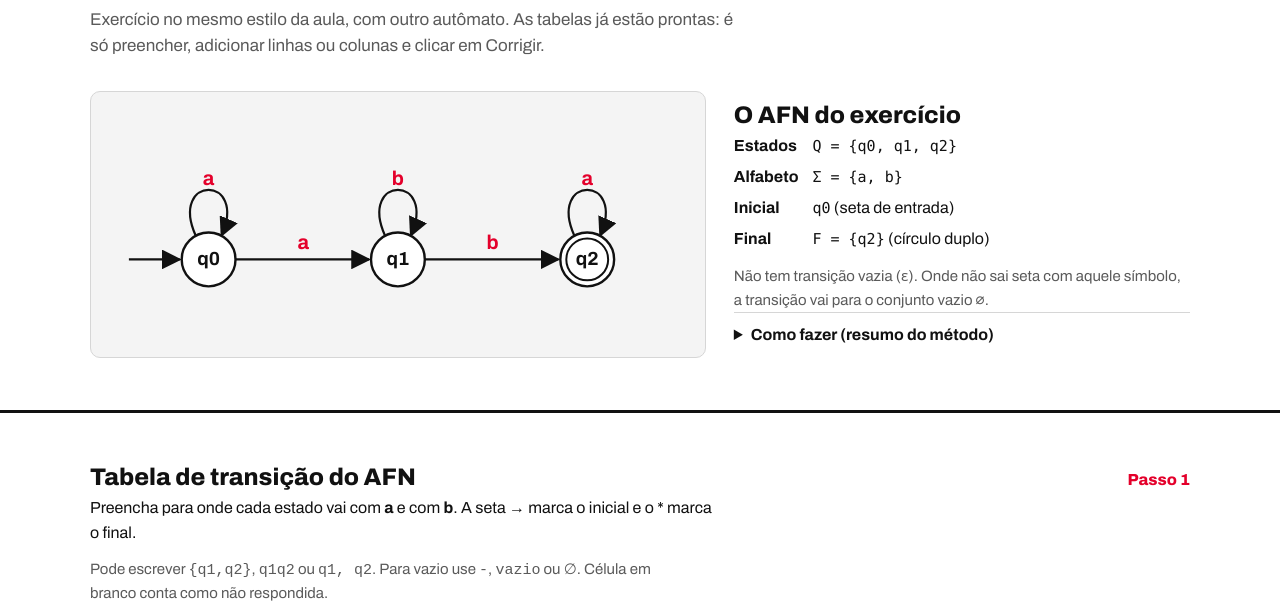
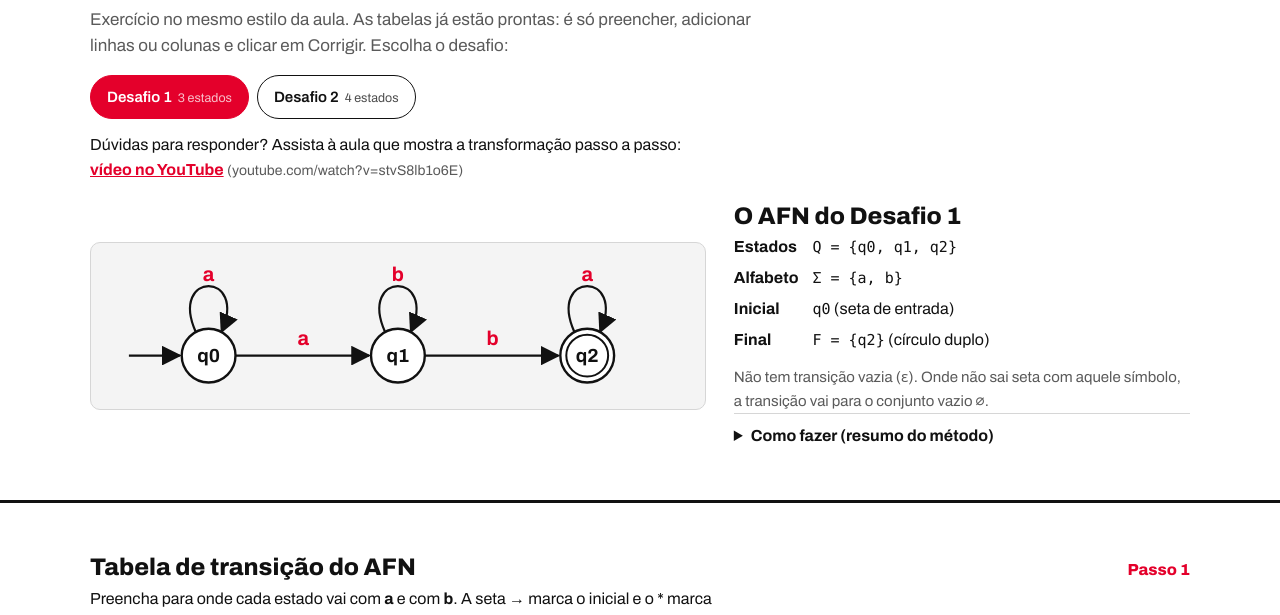
Before and after one commit to ArielShal0m/exercicio-afn-afd, a plain HTML site: page index.html in a window 1280 px wide. Shown: the part 115-730 px from the top of the page. Drawn offline with Linux system fonts and the light colour scheme.

Commit message:
Adiciona Desafio 2 (4 estados), link da aula, ∅ opcional e ajustes para celular
Co-Authored-By: Claude Opus 5.5 <noreply@anthropic.com>
Claude-Session: https://claude.ai/code/session_01Ht9NPruBVtujSy1QbjsSwR

```diff
--- a/index.html
+++ b/index.html
@@ -110,24 +110,35 @@ textarea#out{width:100%;min-height:160px;font:14px ui-monospace,monospace;margin
 @media(max-width:860px){.drawgrid{grid-template-columns:minmax(0,1fr)}}
 @media(max-width:760px){.top{grid-template-columns:minmax(0,1fr)}}
 @media(max-width:600px){.q{grid-template-columns:minmax(0,1fr)}}
+.chsel{display:flex;flex-wrap:wrap;gap:8px;margin-top:16px}
+.chsel button{font:600 15px Archivo,sans-serif;min-height:44px;padding:0 16px;border-radius:999px;border:1.5px solid var(--ink);background:var(--bg);color:var(--ink);cursor:pointer}
+.chsel button small{font-weight:400;opacity:.75;margin-left:6px}
+.chsel button[aria-pressed=true]{background:var(--red);border-color:var(--red);color:#fff}
+.sm{display:none}
+.help{margin:14px 0 0;font-size:16px}
+.help a{color:var(--red);font-weight:700}
+.mut{color:var(--mut);font-size:14px;overflow-wrap:anywhere}
+@media(max-width:600px){td input[type=text],th input{min-width:4.4em;padding:8px 4px}th{font-size:13px}th,td{padding:3px}.del{width:36px}.lg{display:none}.sm{display:inline}}
 @media(prefers-reduced-motion:no-preference){.fb.show{animation:pop .25s ease-out}@keyframes pop{from{opacity:0;transform:translateY(-4px)}to{opacity:1;transform:none}}}
 </style>
 </head>
 <body>
 <header class="band"><div class="wrap">
 <h1>Conversão de AFN para AFD</h1>
-<p class="lead">Exercício no mesmo estilo da aula, com outro autômato. As tabelas já estão prontas: é só preencher, adicionar linhas ou colunas e clicar em Corrigir.</p>
+<p class="lead">Exercício no mesmo estilo da aula. As tabelas já estão prontas: é só preencher, adicionar linhas ou colunas e clicar em Corrigir. Escolha o desafio:</p>
+<div class="chsel" role="group" aria-label="Escolher desafio"><button data-act="ch" data-ch="1" aria-pressed="true">Desafio 1<small>3 estados</small></button><button data-act="ch" data-ch="2" aria-pressed="false">Desafio 2<small>4 estados</small></button></div>
+<p class="help">Dúvidas para responder? Assista à aula que mostra a transformação passo a passo: <a href="https://www.youtube.com/watch?v=stvS8lb1o6E" target="_blank" rel="noopener">vídeo no YouTube</a> <span class="mut">(youtube.com/watch?v=stvS8lb1o6E)</span></p>
 </div></header>
 
 <section class="band" style="padding-top:12px"><div class="wrap top">
-<div class="diag" aria-label="Diagrama do AFN"><svg id="svg" viewBox="0 0 600 250" role="img"></svg></div>
+<div class="diag" aria-label="Diagrama do AFN"><svg id="svg" viewBox="0 55 600 150" role="img"></svg></div>
 <div class="def">
-<h2>O AFN do exercício</h2>
+<h2>O AFN do Desafio <span class="chn">1</span></h2>
 <dl>
-<dt>Estados</dt><dd><code>Q = {q0, q1, q2}</code></dd>
+<dt>Estados</dt><dd><code id="def-q">Q = {q0, q1, q2}</code></dd>
 <dt>Alfabeto</dt><dd><code>Σ = {a, b}</code></dd>
 <dt>Inicial</dt><dd><code>q0</code> (seta de entrada)</dd>
-<dt>Final</dt><dd><code>F = {q2}</code> (círculo duplo)</dd>
+<dt>Final</dt><dd><code id="def-f">F = {q2}</code> (círculo duplo)</dd>
 </dl>
 <p class="tip">Não tem transição vazia (ε). Onde não sai seta com aquele símbolo, a transição vai para o conjunto vazio <code>∅</code>.</p>
 <details class="how"><summary>Como fazer (resumo do método)</summary>
@@ -136,8 +147,8 @@ textarea#out{width:100%;min-height:160px;font:14px ui-monospace,monospace;margin
 <li>O estado inicial do AFD é <code>{q0}</code>. Coloque ele na primeira linha.</li>
 <li>Para cada linha, a transição com um símbolo é a <b>união</b> dos destinos de cada estado que está no conjunto.</li>
 <li>Todo conjunto novo que aparecer como destino vira uma linha nova. Repita até não surgir nenhum conjunto novo (inclusive <code>∅</code>).</li>
-<li>É final no AFD todo conjunto que contém pelo menos um estado final do AFN (aqui, <code>q2</code>).</li>
-<li>Se você listou todos os subconjuntos (2³ = 8), marque como <b>inacessível</b> todo conjunto que não aparece como destino saindo de <code>{q0}</code>. Eles são cortados do AFD final.</li>
+<li>É final no AFD todo conjunto que contém pelo menos um estado final do AFN (aqui, <code class="fn">q2</code>).</li>
+<li>Se você listou todos os subconjuntos (<span class="nsub">2³ = 8</span>), marque como <b>inacessível</b> todo conjunto que não aparece como destino saindo de <code>{q0}</code>. Eles são cortados do AFD final.</li>
 </ol></details>
 </div>
 </div></section>
@@ -159,7 +170,7 @@ textarea#out{width:100%;min-height:160px;font:14px ui-monospace,monospace;margin
 
 <section class="band step"><div class="wrap">
 <div class="stephead"><h2>Tabela de transição do AFD</h2><span class="tag">Passo 2</span></div>
-<p>Pode fazer de dois jeitos: <b>listar os 8 subconjuntos</b> (incluindo ∅), preencher tudo e marcar os inacessíveis; ou <b>começar por {q0}</b> e só criar linha para os conjuntos que aparecem como destino. Marque também o inicial e os finais.</p>
+<p>Pode fazer de dois jeitos: <b>listar os <span class="nsubn">8</span> subconjuntos</b> (incluindo ∅), preencher tudo e marcar os inacessíveis; ou <b>começar por {q0}</b> e só criar linha para os conjuntos que aparecem como destino. Marque também o inicial e os finais.</p>
 <p class="tip">Escreva os estados como conjuntos: <code>{q0}</code>, <code>{q1,q2}</code>, <code>∅</code>. A ordem das linhas não importa. A linha do estado vazio (∅) é opcional: com ou sem ela, está certo.</p>
 <div class="scroll"><table id="t-afd"></table></div>
 <div class="btns">
@@ -181,7 +192,7 @@ textarea#out{width:100%;min-height:160px;font:14px ui-monospace,monospace;margin
 <section class="band step"><div class="wrap">
 <div class="stephead"><h2>Conferindo o AFD</h2><span class="tag">Passo 3</span></div>
 <p>Use a sua tabela do AFD para responder. Para testar uma cadeia, comece em <code>{q0}</code> e vá seguindo a tabela símbolo por símbolo.</p>
-<div class="q"><label for="q-tot">Quantos subconjuntos existem ao todo com 3 estados (contando o ∅)?</label><input id="q-tot" type="text" inputmode="numeric"></div>
+<div class="q"><label for="q-tot">Quantos subconjuntos existem ao todo com <span class="nq">3</span> estados (contando o ∅)?</label><input id="q-tot" type="text" inputmode="numeric"></div>
 <div class="q"><label for="q-inac">Quantos desses são inacessíveis?</label><input id="q-inac" type="text" inputmode="numeric"></div>
 <div class="q"><label for="q-n">Quantos estados sobram no AFD final? (com ou sem o ∅, os dois valem)</label><input id="q-n" type="text" inputmode="numeric"></div>
 <div class="q"><label for="q-fin">Quantos estados finais o AFD tem?</label><input id="q-fin" type="text" inputmode="numeric"></div>
@@ -234,10 +245,15 @@ textarea#out{width:100%;min-height:160px;font:14px ui-monospace,monospace;margin
 <script>
 {
 const SIG=['a','b'];
-const NFA={q0:{a:['q0','q1'],b:[]},q1:{a:[],b:['q1','q2']},q2:{a:['q2'],b:[]}};
-const START='q0',FINALS=['q2'];const FN=FINALS[0];
-const STRS=['ab','aab','b','aba','abab','abb','aa'];
-const KEY='afn-afd-ex2';
+const CHS={
+  1:{nfa:{q0:{a:['q0','q1'],b:[]},q1:{a:[],b:['q1','q2']},q2:{a:['q2'],b:[]}},start:'q0',finals:['q2'],
+     strs:['ab','aab','b','aba','abab','abb','aa'],legacy:'afn-afd-ex2',vb:'0 55 600 150',
+     pos:{q0:[110,160],q1:[300,160],q2:[490,160]},edges:[['q0','q1','a',-1],['q1','q2','b',-1]],loops:[['q0','up','a'],['q1','up','b'],['q2','up','a']]},
+  2:{nfa:{q0:{a:['q1','q2'],b:[]},q1:{a:['q1'],b:['q3']},q2:{a:[],b:['q2','q3']},q3:{a:['q3'],b:[]}},start:'q0',finals:['q3'],
+     strs:['ab','aab','abab','b','abba','aaa','abaa'],vb:'0 0 600 345',
+     pos:{q0:[95,165],q1:[290,80],q2:[290,250],q3:[480,165]},edges:[['q0','q1','a',1],['q0','q2','a',-1],['q1','q3','b',1],['q2','q3','b',-1]],loops:[['q1','up','a'],['q2','down','b'],['q3','right','a']]}
+};
+let CH=1,NFA,START,FINALS,FN,STRS,KEY,DFA,order,QS,ALL,DEAD,VW=720;
 const key=a=>[...a].sort((x,y)=>+x.slice(1)-+y.slice(1)).join(',');
 const fmt0=k=>k===''?'∅':'{'+k+'}';
 const fmt=k=>fmt0(k)+(state&&state.ren&&state.ren.map&&(k in state.ren.map)?' ('+state.ren.map[k]+')':'');
@@ -245,12 +261,12 @@ const esc=s=>String(s).replace(/[&<>"]/g,c=>({'&':'&amp;','<':'&lt;','>':'&gt;',
 
 /* construção por subconjuntos derivada do AFN */
 const step=(set,x)=>{const r=new Set();set.forEach(q=>NFA[q][x].forEach(d=>r.add(d)));return key(r)};
-const DFA={};const order=[];
-{const queue=[key([START])];while(queue.length){const k=queue.shift();if(k in DFA)continue;const set=k?k.split(','):[];const tr={};SIG.forEach(x=>{tr[x]=step(set,x);if(!(tr[x] in DFA))queue.push(tr[x])});DFA[k]={tr,fin:set.some(q=>FINALS.includes(q)),ini:k===START};order.push(k)}}
+function computeCH(id){const c=CHS[id];CH=id;NFA=c.nfa;START=c.start;FINALS=c.finals;FN=FINALS[0];STRS=c.strs;KEY='afn-afd-ch'+id;
+  DFA={};order=[];const queue=[key([START])];while(queue.length){const k=queue.shift();if(k in DFA)continue;const set=k?k.split(','):[];const tr={};SIG.forEach(x=>{tr[x]=step(set,x);if(!(tr[x] in DFA))queue.push(tr[x])});DFA[k]={tr,fin:set.some(q=>FINALS.includes(q)),ini:k===START};order.push(k)}
+  QS=Object.keys(NFA);ALL=[];for(let m=0;m<(1<<QS.length);m++)ALL.push(key(QS.filter((q,i)=>m>>i&1)));ALL.sort((x,y)=>(x?x.split(',').length:0)-(y?y.split(',').length:0)||x.localeCompare(y));
+  DEAD=order.filter(k=>SIG.every(x=>DFA[k].tr[x]===k)&&!DFA[k].fin);}
 const accepts=w=>{let k=START;for(const c of w)k=DFA[k].tr[c];return DFA[k].fin};
-const QS=Object.keys(NFA);const ALL=[];for(let m=0;m<(1<<QS.length);m++)ALL.push(key(QS.filter((q,i)=>m>>i&1)));ALL.sort((x,y)=>(x?x.split(',').length:0)-(y?y.split(',').length:0)||x.localeCompare(y));
 const trOf=(k,x)=>step(k?k.split(','):[],x);const isFin=k=>(k?k.split(','):[]).some(q=>FINALS.includes(q));
-const DEAD=order.filter(k=>SIG.every(x=>DFA[k].tr[x]===k)&&!DFA[k].fin);
 
 function parseSet(str){
   const s=String(str??'').trim().toLowerCase();
@@ -279,7 +295,7 @@ function renderRen(){const ren=state.ren,box=document.getElementById('renmap');
   const rowOf=k=>state.afd.rows.find(r=>{const p=parseSet(r.s);return Array.isArray(p)&&key(p)===k});
   box.innerHTML='<p class="tip" style="margin-top:10px">'+Object.keys(ren.map).map(k=>ren.map[k]+' = '+esc(fmt0(k))).join(' · ')+'. Mudou a tabela? Clique em Renomear de novo para atualizar.</p>'}
 const fresh=()=>({
-  afn:{flags:false,cols:['a','b'],rows:[{s:'→q0',v:['','']},{s:'q1',v:['','']},{s:'*q2',v:['','']}]},
+  afn:{flags:false,cols:['a','b'],rows:Object.keys(NFA).map(q=>({s:(q===START?'→':'')+(FINALS.includes(q)?'*':'')+q,v:['','']}))},
   afd:{flags:true,cols:['a','b'],rows:[{s:'',v:['',''],ini:false,fin:false,inac:false},{s:'',v:['',''],ini:false,fin:false,inac:false}]},
   q:{tot:'',inac:'',n:'',fin:'',dead:'',strs:{}},
   draw:{nid:1,nodes:[],edges:[]}
@@ -291,7 +307,7 @@ function render(id){
   const S=id==='afd'&&state.ren&&state.ren.on&&state.ren.map;
   let h='<thead><tr>'+(S?'<th>Novo nome</th>':'')+'<th>'+(id==='afn'?'δ (AFN)':'Estado do AFD')+'</th>';
   t.cols.forEach((c,j)=>{h+=`<th><input aria-label="Símbolo da coluna ${j+1}" data-t="${id}" data-k="h" data-c="${j}" value="${esc(c)}"></th>`});
-  if(t.flags)h+='<th>Inicial</th><th>Final</th><th>Inacessível</th>';
+  if(t.flags)h+='<th><span class="lg">Inicial</span><span class="sm">Ini.</span></th><th><span class="lg">Final</span><span class="sm">Fin.</span></th><th><span class="lg">Inacessível</span><span class="sm">Inac.</span></th>';
   h+='<th aria-label="Remover"></th></tr></thead><tbody>';
   t.rows.forEach((r,i)=>{
     const ro=S?' readonly class="ren"':'';
@@ -320,7 +336,7 @@ function gabarito(){
 }
 
 function drawSvg(){
-  const N={q0:[110,160],q1:[300,160],q2:[490,160]},R=27;
+  const c=CHS[CH],N=c.pos,R=27;document.getElementById('svg').setAttribute('viewBox',c.vb);
   let s='<defs><marker id="ar" viewBox="0 0 10 10" refX="9" refY="5" markerWidth="9" markerHeight="9" orient="auto-start-reverse"><path d="M0,0L10,5L0,10z" fill="currentColor"/></marker></defs>';
   const lbl=(x,y,t)=>`<text x="${x}" y="${y}" text-anchor="middle" dominant-baseline="middle" font-size="20" font-weight="700" fill="var(--red)" font-family="Archivo,sans-serif">${t}</text>`;
   const edge=(p,q,t,side)=>{const[x1,y1]=N[p],[x2,y2]=N[q],dx=x2-x1,dy=y2-y1,L=Math.hypot(dx,dy),ux=dx/L,uy=dy/L;
@@ -331,9 +347,8 @@ function drawSvg(){
     else if(dir==='down'){d=`M${x-13},${y+24} C${x-40},${y+85} ${x+40},${y+85} ${x+13},${y+24}`;lx=x;ly=y+80}
     else{d=`M${x+24},${y-13} C${x+85},${y-40} ${x+85},${y+40} ${x+24},${y+13}`;lx=x+82;ly=y}
     s+=`<path d="${d}" fill="none" stroke="currentColor" stroke-width="2.2" marker-end="url(#ar)"/>`+lbl(lx,ly,t)};
-  s+=`<line x1="30" y1="160" x2="${110-R-2}" y2="160" stroke="currentColor" stroke-width="2.2" marker-end="url(#ar)"/>`;
-  edge('q0','q1','a',-1);edge('q1','q2','b',-1);
-  loop('q0','up','a');loop('q1','up','b');loop('q2','up','a');
+  {const[sx,sy]=N[START];s+=`<line x1="${sx-80}" y1="${sy}" x2="${sx-R-2}" y2="${sy}" stroke="currentColor" stroke-width="2.2" marker-end="url(#ar)"/>`;}
+  c.edges.forEach(e=>edge(...e));c.loops.forEach(l=>loop(...l));
   Object.entries(N).forEach(([n,[x,y]])=>{
     s+=`<circle cx="${x}" cy="${y}" r="${R}" fill="var(--bg)" stroke="currentColor" stroke-width="2.4"/>`;
     if(FINALS.includes(n))s+=`<circle cx="${x}" cy="${y}" r="${R-6}" fill="none" stroke="currentColor" stroke-width="2"/>`;
@@ -401,7 +416,7 @@ function checkQ(){
   const q=state.q,msgs=[];let ok=0;const tot=5+STRS.length;
   const nFin=order.filter(k=>DFA[k].fin).length;const nInac=ALL.length-order.length;
   const set=(id,good)=>mark(document.getElementById(id),good?'ok':(document.getElementById(id).value.trim()?'bad':'emp'));
-  const ga=parseInt(q.tot,10)===ALL.length;set('q-tot',ga);if(ga)ok++;else msgs.push('Com n estados existem 2ⁿ subconjuntos. Aqui n = 3.');
+  const ga=parseInt(q.tot,10)===ALL.length;set('q-tot',ga);if(ga)ok++;else msgs.push('Com n estados existem 2ⁿ subconjuntos. Aqui n = '+QS.length+'.');
   const gb=parseInt(q.inac,10)===nInac;set('q-inac',gb);if(gb)ok++;else msgs.push('Inacessíveis são os subconjuntos que nunca aparecem como destino saindo de {q0}.');
   const nq=parseInt(q.n,10),g1=nq===order.length||(order.includes('')&&nq===order.length-1);set('q-n',g1);if(g1)ok++;else msgs.push('Conte os estados alcançáveis da tabela do AFD (pode contar ou não o ∅).');
   const g2=parseInt(q.fin,10)===nFin;set('q-fin',g2);if(g2)ok++;else msgs.push(`Os finais são os conjuntos alcançáveis que contêm ${FN}.`);
@@ -415,7 +430,7 @@ function exportText(){
   const tbl=t=>{const head='| Estado | '+t.cols.join(' | ')+(t.flags?' | Inicial | Final | Inacessível':'')+' |';const sep='|'+'---|'.repeat(t.cols.length+1+(t.flags?3:0));
     return [head,sep,...t.rows.map(r=>'| '+(r.s||' ')+' | '+r.v.map(v=>v||' ').join(' | ')+(t.flags?` | ${r.ini?'x':''} | ${r.fin?'x':''} | ${r.inac?'x':''}`:'')+' |')].join('\n')};
   const q=state.q;
-  return 'Exercício AFN → AFD (q0 -a-> q0,q1; q1 -b-> q1,q2; q2 -a-> q2; inicial q0; final q2)\n\nPASSO 1, tabela do AFN:\n'+tbl(state.afn)+'\n\nPASSO 2, tabela do AFD:\n'+tbl(state.afd)+
+  return 'Exercício AFN → AFD, Desafio '+CH+' ('+Object.entries(NFA).flatMap(([q,t])=>SIG.filter(x=>t[x].length).map(x=>q+' -'+x+'-> '+t[x].join(','))).join('; ')+'; inicial '+START+'; final '+FINALS.join(',')+')\n\nPASSO 1, tabela do AFN:\n'+tbl(state.afn)+'\n\nPASSO 2, tabela do AFD:\n'+tbl(state.afd)+
   `\n\nPASSO 3:\nTotal de subconjuntos: ${q.tot||'-'}\nInacessíveis: ${q.inac||'-'}\nEstados no AFD final: ${q.n||'-'}\nNº de finais: ${q.fin||'-'}\nEstado morto: ${q.dead||'-'}\n`+STRS.map(w=>`${w}: ${q.strs[w]==='a'?'aceita':q.strs[w]==='r'?'rejeitada':'-'}`).join('\n')+
   (state.ren&&state.ren.map?'\n\nNOMES NOVOS:\n'+Object.keys(state.ren.map).map(k=>state.ren.map[k]+' = '+fmt0(k)).join('\n'):'')+'\n\nPASSO 4, diagrama do AFD:\nEstados: '+(state.draw.nodes.map(n=>(n.ini?'→':'')+(n.fin?'*':'')+n.name).join('  ')||'-')+'\nTransições:\n'+(state.draw.edges.map(e=>`δ(${nodeById(e.from)?.name}, ${e.sym}) = ${nodeById(e.to)?.name}`).join('\n')||'-');
 }
@@ -425,10 +440,10 @@ let pending=null,dmarks={};
 const D=()=>state.draw;
 const nodeR=n=>Math.max(30,String(label(n.name)).length*4.6+10);
 const nodeById=id=>D().nodes.find(n=>n.id===id);
-function addNode(name,x,y){const d=D(),i=d.nodes.length;const n={id:d.nid++,name:name||('S'+i),x:x??(90+(i%4)*175),y:y??(90+Math.floor(i/4)*130%300),ini:false,fin:false,inac:false};d.nodes.push(n);return n}
+function addNode(name,x,y){const d=D(),i=d.nodes.length,cols=VW<600?3:4;const n={id:d.nid++,name:name||('S'+i),x:x??(90+(i%cols)*((VW-170)/(cols-1))),y:y??Math.min(400,90+Math.floor(i/cols)*120),ini:false,fin:false,inac:false};d.nodes.push(n);return n}
 function addEdge(from,to,sym){const d=D();if(d.edges.some(e=>e.from===from&&e.to===to&&e.sym===sym))return;d.edges.push({from,to,sym})}
 function drawD(){
-  const d=D(),svg=document.getElementById('dsvg');
+  const d=D(),svg=document.getElementById('dsvg');VW=svg.clientWidth&&svg.clientWidth<560?440:720;svg.setAttribute('viewBox','0 0 '+VW+' 440');d.nodes.forEach(n=>{n.x=Math.max(40,Math.min(VW-40,n.x))});
   let s='<defs><marker id="ar2" viewBox="0 0 10 10" refX="9" refY="5" markerWidth="9" markerHeight="9" orient="auto-start-reverse"><path d="M0,0L10,5L0,10z" fill="currentColor"/></marker></defs>';
   const groups={};d.edges.forEach(e=>{const k=e.from+'>'+e.to;(groups[k]=groups[k]||[]).push(e.sym)});
   Object.entries(groups).forEach(([k,syms])=>{
@@ -453,7 +468,7 @@ function drawD(){
     if(n.fin)s+=`<circle cx="${n.x}" cy="${n.y}" r="${r-6}" fill="none" stroke="${col}" stroke-width="2"/>`;
     s+=`<text x="${n.x}" y="${n.y+1}" text-anchor="middle" dominant-baseline="middle" font-size="16" font-weight="700" fill="currentColor" font-family="ui-monospace,Menlo,monospace" pointer-events="none">${esc(label(n.name))}</text></g>`;
   });
-  if(!d.nodes.length)s+='<text x="360" y="220" text-anchor="middle" font-size="18" fill="var(--mut)" font-family="Archivo,sans-serif">Adicione estados no painel ao lado →</text>';
+  if(!d.nodes.length)s+='<text x="${VW/2}" y="220" text-anchor="middle" font-size="18" fill="var(--mut)" font-family="Archivo,sans-serif">Adicione estados com o botão + Estado</text>';
   svg.innerHTML=s;
 }
 function renderDPanel(){
@@ -476,7 +491,7 @@ function nodeClick(id){
   svg.addEventListener('pointerdown',e=>{const g=e.target.closest('g.nd');if(!g){if(pending!=null){pending=null;hint('Transição cancelada.');drawD()}return}
     const n=nodeById(+g.dataset.nid),p=pt(e);drag={n,dx:n.x-p.x,dy:n.y-p.y,sx:p.x,sy:p.y,moved:false};svg.setPointerCapture(e.pointerId);e.preventDefault()});
   svg.addEventListener('pointermove',e=>{if(!drag)return;const p=pt(e);if(Math.hypot(p.x-drag.sx,p.y-drag.sy)>5)drag.moved=true;
-    if(drag.moved){drag.n.x=Math.max(40,Math.min(680,p.x+drag.dx));drag.n.y=Math.max(70,Math.min(400,p.y+drag.dy));drawD()}});
+    if(drag.moved){drag.n.x=Math.max(40,Math.min(VW-40,p.x+drag.dx));drag.n.y=Math.max(70,Math.min(400,p.y+drag.dy));drawD()}});
   svg.addEventListener('pointerup',()=>{if(!drag)return;const d=drag;drag=null;if(d.moved)save();else nodeClick(d.n.id)});
 }
 function genFromTable(){
@@ -489,7 +504,7 @@ function genFromTable(){
   let maxd=Math.max(0,...Object.values(depth));rows.forEach(x=>{if(!(x.k in depth))depth[x.k]=++maxd});
   const lv={};rows.forEach(x=>(lv[depth[x.k]]=lv[depth[x.k]]||[]).push(x));
   const cols=Object.keys(lv).length,d=state.draw={nid:1,nodes:[],edges:[]},ids={};
-  Object.keys(lv).sort((a,b)=>a-b).forEach((L,ci)=>{const arr=lv[L];arr.forEach((x,ri)=>{const n=addNode(state.ren&&state.ren.on&&state.ren.map&&(x.k in state.ren.map)?state.ren.map[x.k]:fmt0(x.k),100+ci*(540/Math.max(1,cols-1||1)),(ri+1)*440/(arr.length+1)+10);n.ini=!!x.r.ini;n.fin=!!x.r.fin;ids[x.k]=n.id})});
+  Object.keys(lv).sort((a,b)=>a-b).forEach((L,ci)=>{const arr=lv[L];arr.forEach((x,ri)=>{const n=addNode(state.ren&&state.ren.on&&state.ren.map&&(x.k in state.ren.map)?state.ren.map[x.k]:fmt0(x.k),(cols>1?90+ci*((VW-170)/(cols-1)):VW/2),(ri+1)*440/(arr.length+1)+10);n.ini=!!x.r.ini;n.fin=!!x.r.fin;ids[x.k]=n.id})});
   rows.forEach(x=>SIG.forEach(s=>{if(cm[s]==null)return;const v=parseSet(x.r.v[cm[s]]);if(!Array.isArray(v))return;const dk=key(v);if(dk in ids)addEdge(ids[x.k],ids[dk],s)}));
   pending=null;dmarks={};hint('Estados puxados da tabela. Arraste para organizar.');redrawD();
 }
@@ -561,6 +576,7 @@ document.addEventListener('click',e=>{
   else if(act==='eye'){if(!state.ren||!state.ren.map)return;state.ren.on=!state.ren.on;render('afd');renderRen();drawD();renderDPanel();save()}
   else if(act==='dclear'){if(b.dataset.armed!=='1'){b.dataset.armed='1';b.textContent='Clique de novo para limpar';setTimeout(()=>{b.dataset.armed='';b.textContent='Limpar diagrama'},3000);return}
     b.dataset.armed='';b.textContent='Limpar diagrama';state.draw={nid:1,nodes:[],edges:[]};pending=null;dmarks={};redrawD()}
+  else if(act==='ch'){const id=+b.dataset.ch;if(id!==CH){save();loadCH(id)}}
   else if(act==='checkall'){checkAfn();checkAfd();checkQ();checkDraw();document.getElementById('fb-afn').scrollIntoView({behavior:'smooth',block:'center'})}
   else if(act==='copy'){const txt=exportText(),out=document.getElementById('out'),msg=document.getElementById('copied');out.value=txt;
     const done=()=>{msg.textContent='Copiado! Cole no chat.';setTimeout(()=>msg.textContent='',4000)};
@@ -573,12 +589,36 @@ document.addEventListener('click',e=>{
 });
 
 function boot(){render('afn');render('afd');renderQ();pending=null;dmarks={};drawD();renderDPanel();renderRen()}
-function start(data){
+const SUP={3:'³',4:'⁴',5:'⁵'};
+function loadCH(id,data){
+  computeCH(id);
   state=data&&data.afn?data:null;
-  if(!state){try{state=JSON.parse(localStorage.getItem(KEY))}catch(e){state=null}}
+  if(!state){try{state=JSON.parse(localStorage.getItem(KEY)||(CHS[id].legacy&&localStorage.getItem(CHS[id].legacy)))}catch(e){state=null}}
   if(!state||!state.afn||!state.afd||!state.q)state=fresh();
   if(!state.draw||!Array.isArray(state.draw.nodes))state.draw=fresh().draw;
-  drawSvg();gabarito();boot();
+  state.ch=id;
+  const n=QS.length;
+  document.querySelectorAll('.chn').forEach(e=>e.textContent=id);
+  document.getElementById('def-q').textContent='Q = {'+QS.join(', ')+'}';
+  document.getElementById('def-f').textContent='F = {'+FINALS.join(', ')+'}';
+  document.querySelectorAll('.fn').forEach(e=>e.textContent=FN);
+  document.querySelectorAll('.nsub').forEach(e=>e.textContent='2'+(SUP[n]||'^'+n)+' = '+ALL.length);
+  document.querySelectorAll('.nsubn').forEach(e=>e.textContent=ALL.length);
+  document.querySelectorAll('.nq').forEach(e=>e.textContent=n);
+  document.querySelectorAll('[data-act=ch]').forEach(b=>b.setAttribute('aria-pressed',+b.dataset.ch===id?'true':'false'));
+  document.querySelectorAll('.fb').forEach(f=>f.className='fb');
+  document.getElementById('out').style.display='none';
+  try{localStorage.setItem('afn-afd-last',String(id))}catch(e){}
+  try{history.replaceState(null,'','#desafio-'+id)}catch(e){}
+  drawSvg();gabarito();boot();save();
+}
+function start(data){
+  let id=data&&data.ch?data.ch:0;
+  if(!id){const m=location.hash.match(/desafio-(\d)/);if(m&&CHS[m[1]])id=+m[1]}
+  if(!id){try{id=+localStorage.getItem('afn-afd-last')||0}catch(e){}}
+  if(!CHS[id])id=1;
+  loadCH(id,data&&data.afn?data:null);
+  if(window.ResizeObserver){const ro=new ResizeObserver(()=>{const w=document.getElementById('dsvg').clientWidth,nv=w&&w<560?440:720;if(nv!==VW)drawD()});ro.observe(document.getElementById('dsvg'))}
   window.claude?.hot?.snapshot?.(()=>state);
 }
 window.claude?.hot?.ready?window.claude.hot.ready(start):start(window.claude?.hot?.data??{});
```
Also changed, not shown: 1 other file.
